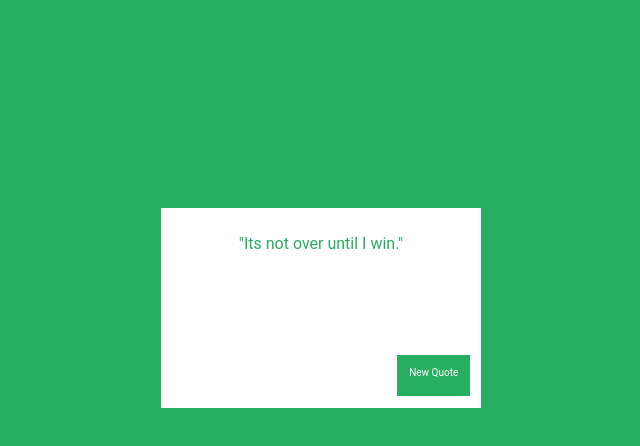
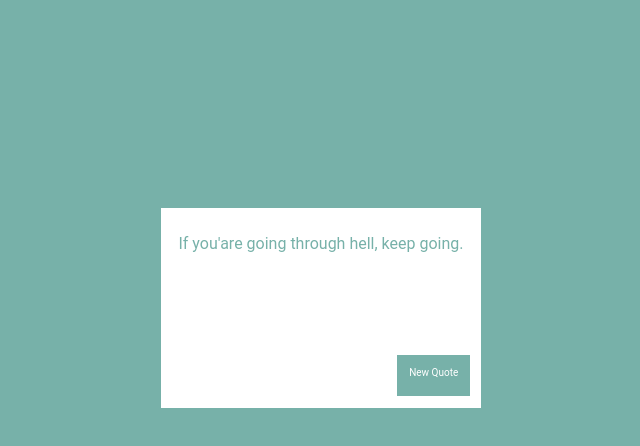
Before and after one commit to MaxJunior/InQuote, a plain HTML site: page index.html in a window 1280 px wide. Both pictures are taken after a click on the link "New Quote". Shown: the whole page, without its empty margins (319-959 px from the left). Drawn offline with Linux system fonts and the light colour scheme.

Commit message:
Implement logics functions.Horay its awesome.

```diff
--- a/css/style.css
+++ b/css/style.css
@@ -2,10 +2,11 @@ body
 {
   font-family:"Roboto";
   text-align:center;
+}
+
+#backgroundColor{
+  background-color:rgb(39, 174, 96);
   color: rgb(39, 174, 96);
-  background-color:rgb(39, 174, 96);
-
-
 }
 #container{
    display:grid;
@@ -57,6 +58,6 @@ body
     margin: 2px 1px;
  }
   .nested .btn:hover{
-   background: rgb(39, 174, 96);
+  /* background: rgb(39, 174, 96); */
    opacity: 0.7;
  }
--- a/index.html
+++ b/index.html
@@ -3,18 +3,15 @@
   <head>
   	 <title> To.Inspire.Live. </title>
   	 <link  href="css/style.css" rel="stylesheet">
-  	 <script src="js/script.js"></script>
+
   </head>
-  <body>
+  <body id="backgroundColor">
      <div id="container">
-
-        <div class="nested">
-          <p id="quote"> "Its not over until I win."</p>
-
-          <a href="#" class="btn btn-primary"id="newQuoteButton"> New Quote </button>
-        </div>
-
-    </div>
-
+	        <div class="nested">
+	          <p id="quote"><quote>"Its not over until I win."</quote></p>
+	          <a href="#" class="btn btn-primary" onclick="changePageContent(backgroundColorId,backgroundColorIndex,quoteId,quoteIndex)"id="newQuoteButton"> New Quote </a>
+	        </div>
+     </div>
+   <script src="js/script.js"></script>
   </body>
 </html>
--- a/js/script.js
+++ b/js/script.js
@@ -1,27 +1,79 @@
 //region {variables and functions}
 var quoteId = "quote";
-var quoteContent ;
-var
-var setBackgroundColorQuery;
+var newQuoteButtonId  ="newQuoteButton";
+var backgroundColorId ="backgroundColor";
+var rgbString = "rgb";
 var quoteAuthor;
+var backgroundColorIndex = 0;
+var quoteIndex = 0;
 
-function getQuoteContent(){
-	quoteContent = document.getElementById(quoteId);
+var backgroundColorList =["(155,89,182)","(119,177,169)","(115,168,87)","(71,46,50)",
+                            "(205,220,57)","(255,64,129)"];
+var quotesObject = [ //{"authorName":"Leslie Brown", "shortName":"Les Brown",
+					// "quote":
+					 "Its not over until I win."
+                     //},
+                    // {"authorName":"Winston Churchill", "shortName":"Do not know"
+                    ,
+					// "quote":
+					 "If you'are going through hell, keep going."
+                   //  },
+                   //  {"authorName":"People", "shortName":"Pips"
+                   ,
+					// "quote":
+					 "If its not broken dont fix it."
+                   //  }
+                   ,
+                    "Difficulties mastered are opportunities won."
+                   ];
+
+function getContent(contentId)
+{
+	var content = document.getElementById(contentId);
+    return content;
 }
 
-function getNewQuote(){
-
+function getNewQuote(currentQuoteIndex)
+{
+	quoteIndex = (currentQuoteIndex == (quotesObject.length - 1)) ? 0 : currentQuoteIndex + 1 ;
+    return  quotesObject[quoteIndex];
 }
 
-function setNewColorSqueme(){
-
+function getNewBackgroundColor(currentBackgroundColorIndex)
+{
+    backgroundColorIndex = (currentBackgroundColorIndex == (backgroundColorList.length - 1)) ? 0 : currentBackgroundColorIndex + 1;
+    return backgroundColorList[backgroundColorIndex];
 }
 
-function setQuoteContent(){
+function setNewColorSqueme(backgroundColorId,currentBackgroundColorIndex)
+{
+   var pageContent = getContent(backgroundColorId);
+   var buttonIdContent = getContent(newQuoteButtonId);
+  //setBackgroundColorQuery += getNewBackgroundColor(currentBackgroundColorIndex) + '}');
+  pageContent.style.background = rgbString + getNewBackgroundColor(currentBackgroundColorIndex) ;
+  pageContent.style.color = rgbString + getNewBackgroundColor(currentBackgroundColorIndex) ;
+  buttonIdContent.style.background = rgbString + getNewBackgroundColor(currentBackgroundColorIndex) ;
+}
 
+function setQuoteContent(quoteId,currentQuoteIndex)
+{
+   var quoteContent = getContent(quoteId);
+   quoteContent.innerHTML = getNewQuote(currentQuoteIndex);
+}
+
+function changePageContent(backgroundColorId,currentBackgroundColorIndex,quoteId,currentQuoteIndex)
+{
+	setNewColorSqueme(backgroundColorId,currentBackgroundColorIndex);
+	setQuoteContent(quoteId,currentQuoteIndex);
 }
 // end-region
 
+
 //region {calls}
+//console.log(document.getElementsByTagName("body").innerHTML);
+
+//document.addEventListener('click', changePageContent(backgroundColorId,backgroundColorIndex,quoteId,quoteIndex));
+
+
 
 //region
```
